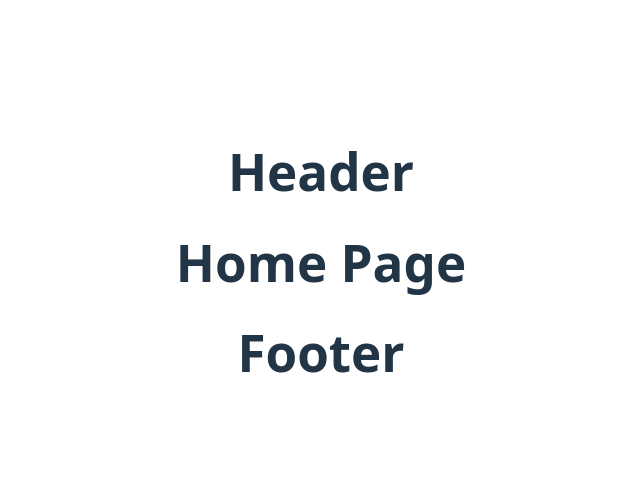
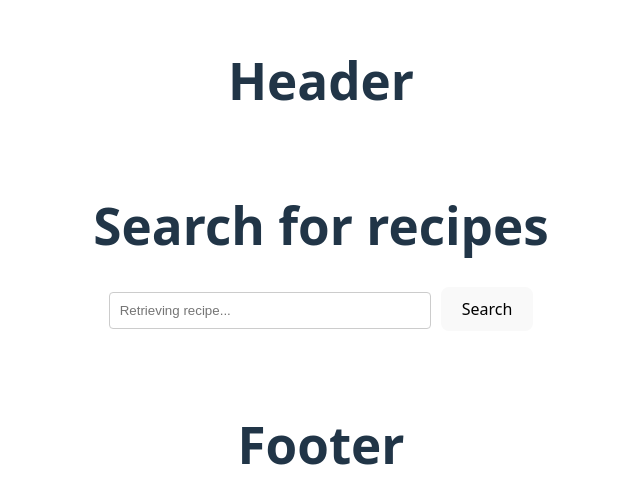
Before and after one commit to Beggcode/Lokaverkefni.1.onn, a React (Vite) app: page / in a window 1280 px wide. Shown: the part 138-642 px from the top of the page, without its empty margins (319-959 px from the left). Built offline with nearby package versions, Linux system fonts and the light colour scheme.

Commit message:
search function loksins komið. Næst á dagskrá er að setja upp search by categories og country

```diff
--- a/src/App.tsx
+++ b/src/App.tsx
@@ -6,7 +6,6 @@ import Footer from './components/Footer'
 import RecipeList from './pages/RecipeList'
 import RecipeDetail from './pages/RecipeDetail'
 import NotFound from './pages/NotFound'
-import Home from './pages/Home'
 
 function App() {
 
@@ -15,8 +14,7 @@ function App() {
       <Header />
 
       <Routes>
-        <Route path="/" element={<Home />} />
-        <Route path="/recipes" element={<RecipeList />} />
+        <Route path="/" element={<RecipeList />} />
         <Route path="/recipes/:id" element={<RecipeDetail />} />
         <Route path="*" element={<NotFound />} />
       </Routes>
--- a/src/pages/RecipeDetail.tsx
+++ b/src/pages/RecipeDetail.tsx
@@ -23,7 +23,7 @@ const RecipeDetail: React.FC = () => {
                     navigate('/404');
                 }
             } catch (error) {
-                console.error("Villa við að sækja uppskrift:", error);
+                console.error("Error fetching recipe:", error);
             } finally {
                 setLoading(false);
             }
@@ -34,7 +34,7 @@ const RecipeDetail: React.FC = () => {
         }
     }, [id, navigate]);
 
-    if (loading) return <p>Hleður uppskrift...</p>;
+    if (loading) return <p>Loading...</p>;
     if (!recipe) return null;
 
     // aðgreina hráefni og mælingar í lista
@@ -64,9 +64,9 @@ const RecipeDetail: React.FC = () => {
                  className="recipe-image"
                  style={{ width: '100%', borderRadius: '8px' }}
             />
-            <p><strong>Flokkur:</strong> {recipe.strCategory}</p>
-            <p><strong>Upprunaland:</strong> {recipe.strArea}</p>
-            <h2>Hráefni:</h2>
+            <p><strong>Category:</strong> {recipe.strCategory}</p>
+            <p><strong>Country:</strong> {recipe.strArea}</p>
+            <h2>Ingredients</h2>
             <ul>
                 {ingredients.map((item, index) => (
                     <li key={index}>
@@ -74,7 +74,7 @@ const RecipeDetail: React.FC = () => {
                     </li>
                 ))}
             </ul>
-            <h2>Leiðbeiningar:</h2>
+            <h2>Instructions</h2>
             <p style={{ whiteSpace: 'pre-line' }}>
                 {recipe.strInstructions}
             </p>
--- a/src/pages/RecipeList.tsx
+++ b/src/pages/RecipeList.tsx
@@ -1,7 +1,79 @@
-import React from 'react';
+import React, { useState } from 'react';
+import { Link } from 'react-router-dom';
+import { type MealListItem as RecipeTypes } from '../types/RecipeTypes';
 
 const RecipeList: React.FC = () => {
-    return <h1>RecipeList</h1>;
+    const [searchTerm, setSearchTerm] = useState('');
+    const [recipes, setRecipes] = useState<RecipeTypes[]>([]);
+    const [loading, setLoading] = useState(false);
+
+
+    const handleSearch = async (e: React.FormEvent) => {
+        e.preventDefault();
+        if (!searchTerm.trim()) return;
+
+        setLoading(true);
+        try {
+            const response = await fetch(
+                `https://www.themealdb.com/api/json/v1/1/search.php?s=${searchTerm}`
+            );
+            const data = await response.json();
+            setRecipes(data.meals || []);
+        } catch (error) {
+            console.error("Invalid search!", error);
+        } finally {
+            setLoading(false);
+        }
+    };
+
+
+    return (
+        <div style={{ padding: '20px', maxWidth: '1200px', margin: '0 auto' }}>
+            <h1>Search for recipes</h1>
+
+            <form onSubmit={handleSearch} style={{ marginBottom: '30px' }}>
+                <input
+                    type="text"
+                    value={searchTerm}
+                    onChange={(e) => setSearchTerm(e.target.value)}
+                    placeholder="Retrieving recipe..."
+                    style={{ padding: '10px', width: '300px', borderRadius: '4px', border: '1px solid #ccc' }}
+                />
+                <button type="submit" style={{ padding: '10px 20px', marginLeft: '10px', cursor: 'pointer' }}>
+                    Search
+                </button>
+            </form>
+
+            {loading && <p>Searching...</p>}
+
+            <div style={{
+                display: 'grid',
+                gridTemplateColumns: 'repeat(auto-fill, minmax(250px, 1fr))',
+                gap: '20px'
+            }}>
+                {recipes.map((recipe) => (
+                    <div key={recipe.idMeal} style={{ border: '1px solid #ddd', borderRadius: '8px', padding: '15px', textAlign: 'center' }}>
+                        <img
+                            src={recipe.strMealThumb}
+                            alt={recipe.strMeal}
+                            style={{ width: '100%', borderRadius: '4px' }}
+                        />
+                        <h3 style={{ margin: '10px 0' }}>{recipe.strMeal}</h3>
+                        <Link
+                            to={`/recipes/${recipe.idMeal}`}
+                            style={{ textDecoration: 'none', color: '#007bff', fontWeight: 'bold' }}
+                        >
+                            see more
+                        </Link>
+                    </div>
+                ))}
+            </div>
+
+            {!loading && recipes.length === 0 && searchTerm && (
+                <p>No recipes found for "{searchTerm}". Try something else!</p>
+            )}
+        </div>
+    );
 };
 
 export default RecipeList;
```
